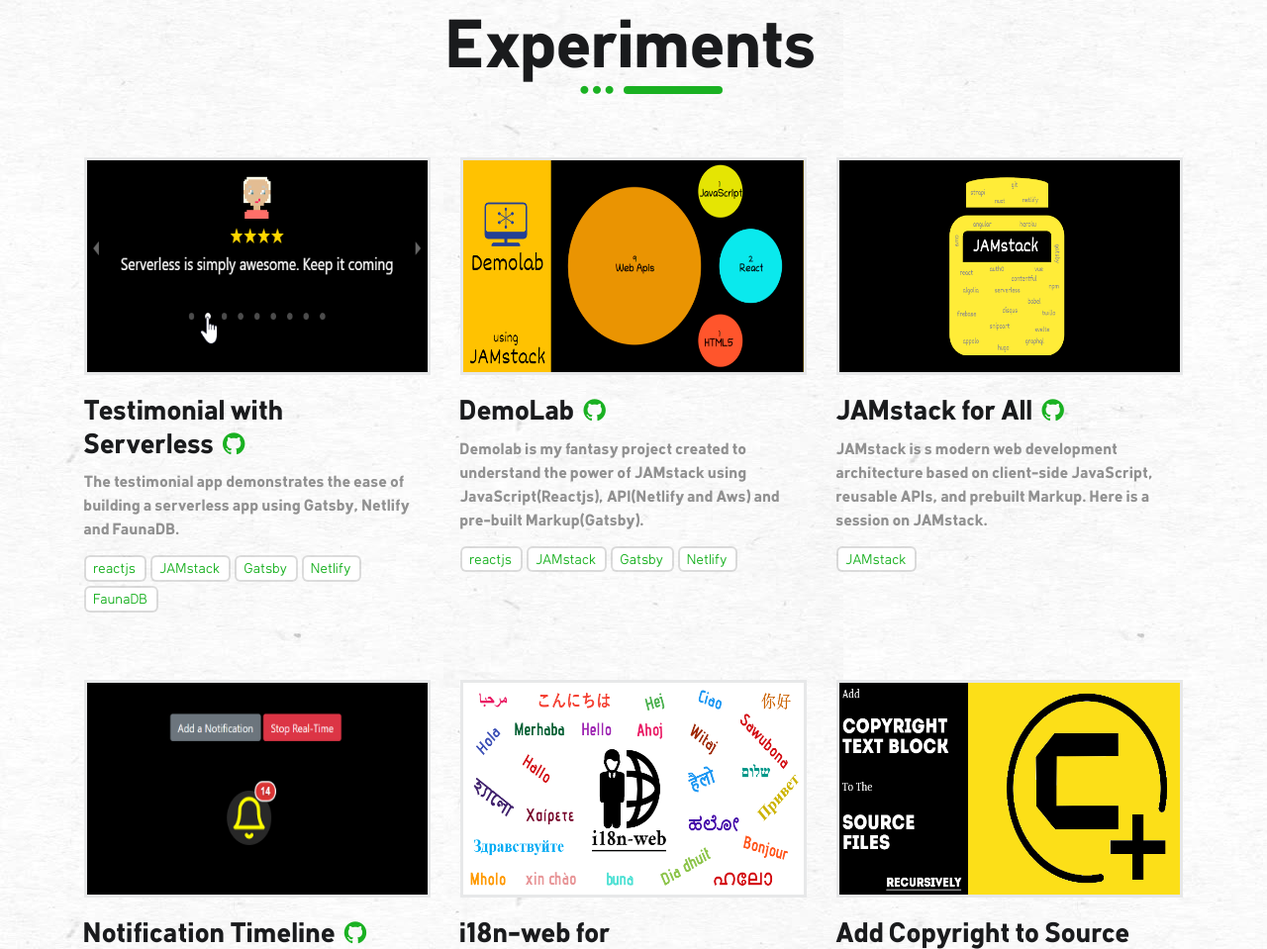
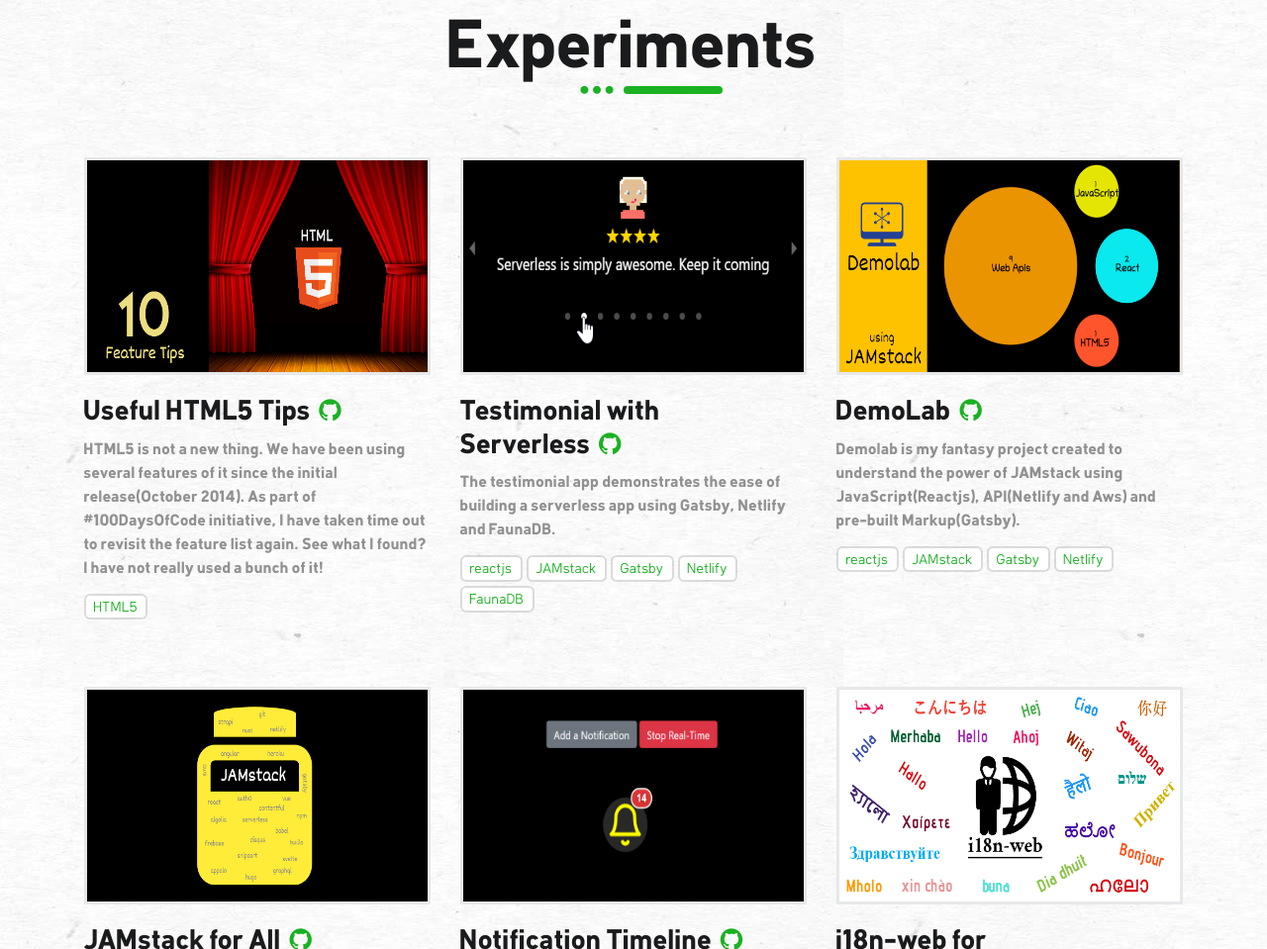
Before and after one commit to atapas/tapasadhikary.com, a Gatsby site in the folder code/: page / in a window 1280 px wide. Shown: the part 1225-2184 px from the top of the page at 99% size. Built offline with nearby package versions, Linux system fonts and the light colour scheme; Gatsby itself is replaced by a stand-in of ours.

Commit message:
Added HTML5

```diff
--- a/code/src/utils/projects.js
+++ b/code/src/utils/projects.js
@@ -13,8 +13,22 @@
 import jamstack from '../images/projects/jamstack_cover.png';
 import demolab from '../images/projects/demolab.png';
 import testimonial from '../images/projects/testimonial.png';
+import html5 from '../images/projects/html5.png';
 
 export const projects = [
+    {
+        'cover': html5,
+        'title': 'Useful HTML5 Tips',
+        'gitLink': 'https://github.com/atapas/html-tips-tricks',
+        'demoLink': 'https://html5-tips.netlify.app/',
+        'description': 'HTML5 is not a new thing. We have been using several features of it since the initial release(October 2014). As part of #100DaysOfCode initiative, I have taken time out to revisit the feature list again. See what I found? I have not really used a bunch of it!',
+        'tags': [
+            {
+                'name': 'HTML5',
+                'link': 'https://en.wikipedia.org/wiki/HTML5'
+            }
+        ]
+    },
     {
         'cover': testimonial,
         'title': 'Testimonial with Serverless',
```
Also changed, not shown: code/src/images/projects/html5.png (added).
